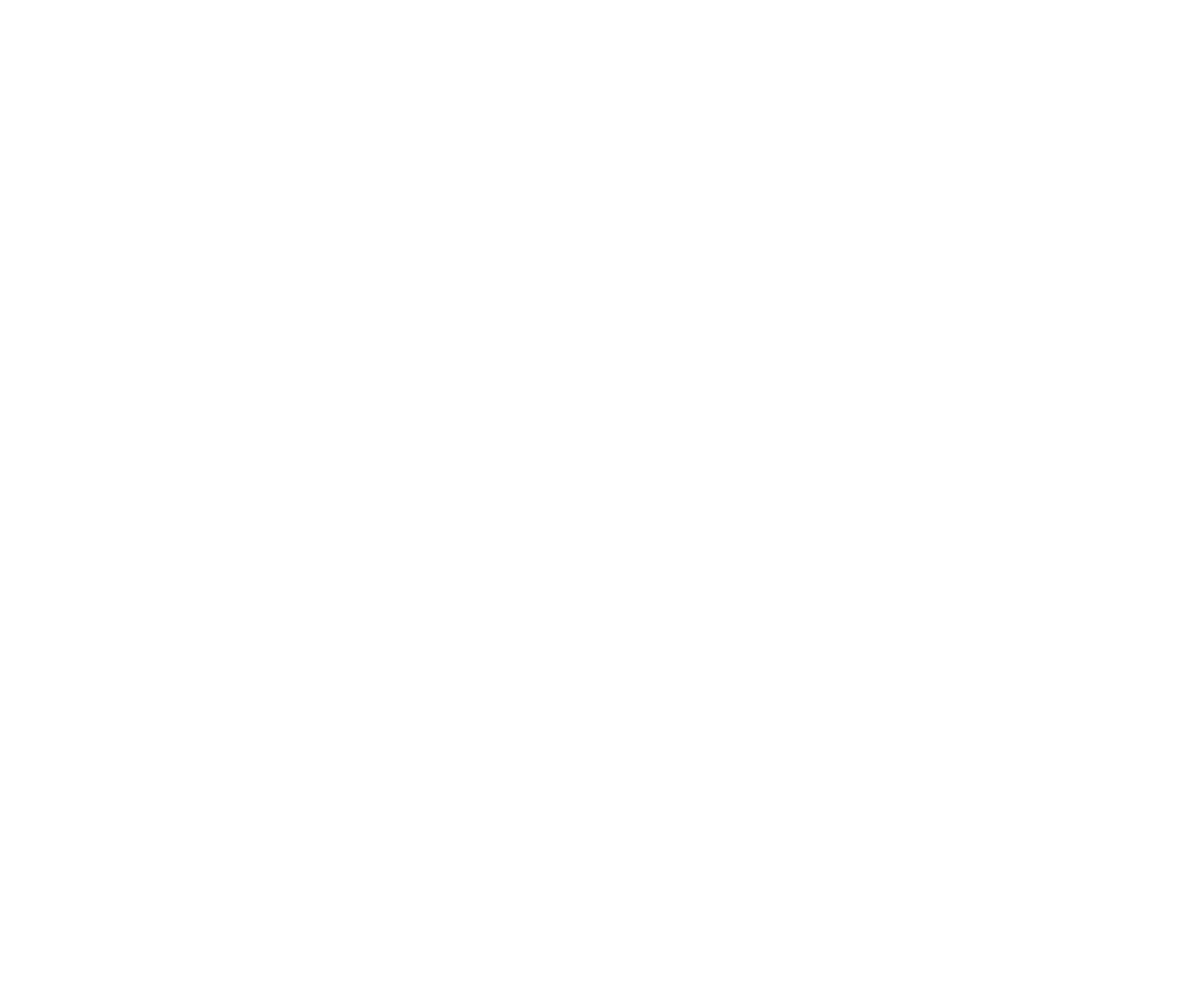
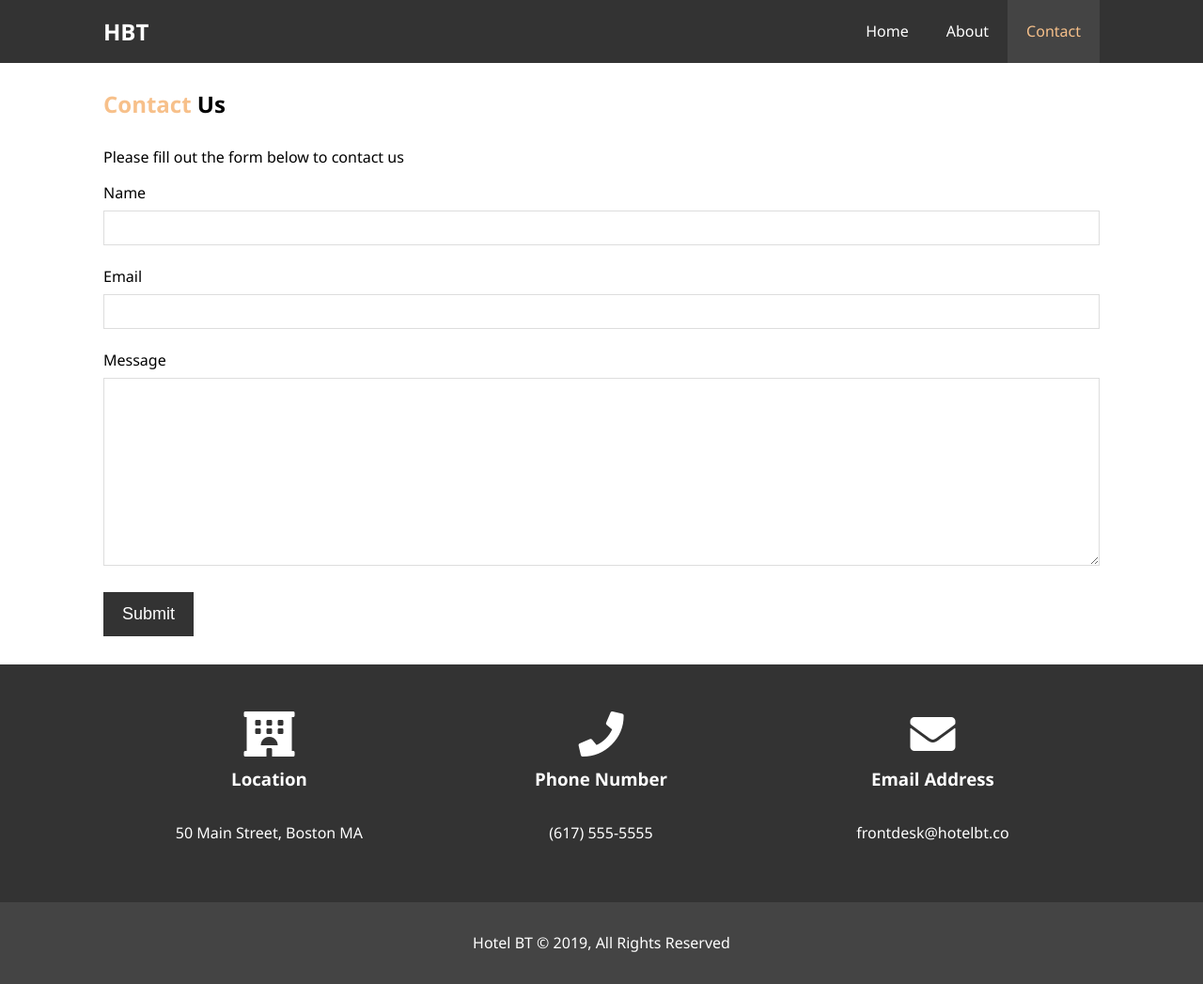
Before and after one commit to hozefam/hotel_website, a plain HTML site: page contact.html in a window 1280 px wide. Shown: the whole page at 94% size. Before the commit the page ends 800 px from the top, so only its background shows below. Drawn offline with Linux system fonts and the light colour scheme.

Commit message:
contact us page

```diff
--- a/contact.html
+++ b/contact.html
@@ -0,0 +1,90 @@
+<!DOCTYPE html>
+<html lang="en">
+  <head>
+    <meta charset="UTF-8" />
+    <meta name="viewport" content="width=device-width, initial-scale=1.0" />
+    <meta http-equiv="X-UA-Compatible" content="ie=edge" />
+    <meta
+      name="description"
+      content="Welcome to the most extraordinary hotel in Boston Massachusetts"
+    />
+    <meta name="keywords" content="hotel, boston" />
+    <link
+      rel="stylesheet"
+      href="https://use.fontawesome.com/releases/v5.8.2/css/all.css"
+      integrity="sha384-oS3vJWv+0UjzBfQzYUhtDYW+Pj2yciDJxpsK1OYPAYjqT085Qq/1cq5FLXAZQ7Ay"
+      crossorigin="anonymous"
+    />
+    <link rel="stylesheet" href="css/style.css" />
+    <title>Hotel BT | Contact</title>
+  </head>
+  <body>
+    <header>
+      <nav id="navbar">
+        <div class="container">
+          <h1 class="logo">
+            <a href="index.html">HBT</a>
+          </h1>
+          <ul>
+            <li><a href="index.html">Home</a></li>
+            <li><a href="about.html">About</a></li>
+            <li><a href="contact.html" class="current">Contact</a></li>
+          </ul>
+        </div>
+      </nav>
+    </header>
+
+    <section id="contact-form" class="py-3">
+      <div class="container">
+        <h1 class="l-heading"><span class="text-primary">Contact </span>Us</h1>
+        <p>Please fill out the form below to contact us</p>
+
+        <form action="process.php">
+          <div class="form-group">
+            <label for="name">Name</label>
+            <input type="text" name="name" id="name" />
+          </div>
+          <div class="form-group">
+            <label for="email">Email</label>
+            <input type="text" name="email" id="email" />
+          </div>
+          <div class="form-group">
+            <label for="message">Message</label>
+            <textarea name="message" id="message"></textarea>
+          </div>
+          <button type="submit" class="btn">Submit</button>
+        </form>
+      </div>
+    </section>
+
+    <section id="contact-info" class="bg-dark">
+      <div class="container">
+        <div class="box">
+          <i class="fas fa-hotel fa-3x"></i>
+          <h3>Location</h3>
+          <p>
+            50 Main Street, Boston MA
+          </p>
+        </div>
+        <div class="box">
+          <i class="fas fa-phone fa-3x"></i>
+          <h3>Phone Number</h3>
+          <p>
+            (617) 555-5555
+          </p>
+        </div>
+        <div class="box">
+          <i class="fas fa-envelope fa-3x"></i>
+          <h3>Email Address</h3>
+          <p>
+            frontdesk@hotelbt.co
+          </p>
+        </div>
+      </div>
+    </section>
+
+    <footer id="main-footer">
+      <p>Hotel BT &copy; 2019, All Rights Reserved</p>
+    </footer>
+  </body>
+</html>
--- a/css/style.css
+++ b/css/style.css
@@ -240,6 +240,33 @@ l-heading {
   border-radius: 50%;
 }
 
+/* Contact Form */
+#contact-form .form-group {
+  margin-bottom: 20px;
+}
+
+#contact-form label {
+  display: block;
+  margin-bottom: 5px;
+}
+
+#contact-form input,
+#contact-form textarea {
+  width: 100%;
+  padding: 10px;
+  border: 1px #ddd solid;
+}
+
+#contact-form textarea {
+  height: 200px;
+}
+
+#contact-form input:focus,
+#contact-form textarea:focus {
+  outline: none;
+  border-color: #f7c08a;
+}
+
 /* Footer */
 #main-footer {
   text-align: center;
```
